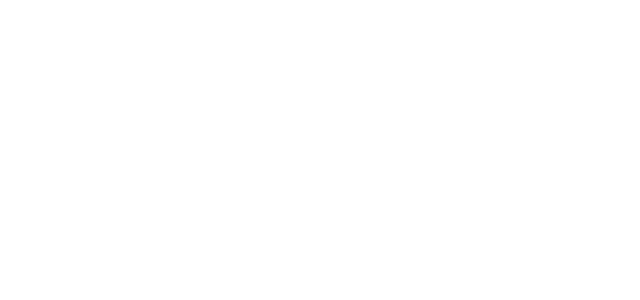
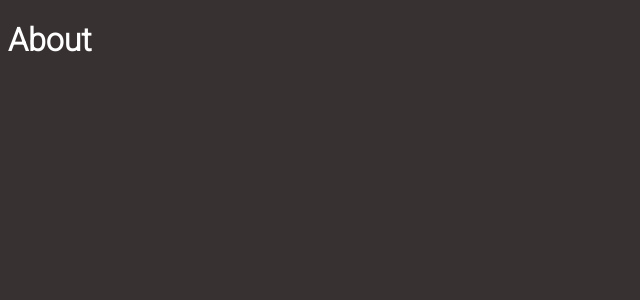
Before and after one commit to jorgelisboa/krhuhun-blog, a Next.js app: page /about in a window 1280 px wide. Before the commit this address had no page. Shown: the top 300 px of the page, without its empty margins (0-640 px from the left). Built offline with nearby package versions, Linux system fonts and the light colour scheme.

Commit message:
about rout created

```diff
--- /dev/null
+++ b/pages/about.js
@@ -0,0 +1,7 @@
+function HomePage(){
+    return(
+        <h1>About</h1>
+    )
+}
+
+export default HomePage;
--- a/pages/index.js
+++ b/pages/index.js
@@ -20,7 +20,7 @@
         </div>
         <ul>
           <li>
-            <a href="">About me</a>
+            <a onClick={() => router.push('/about')}>About me</a>
           </li>
           <li>
             <a onClick={() => router.push('/news')}>Blog</a>
```
